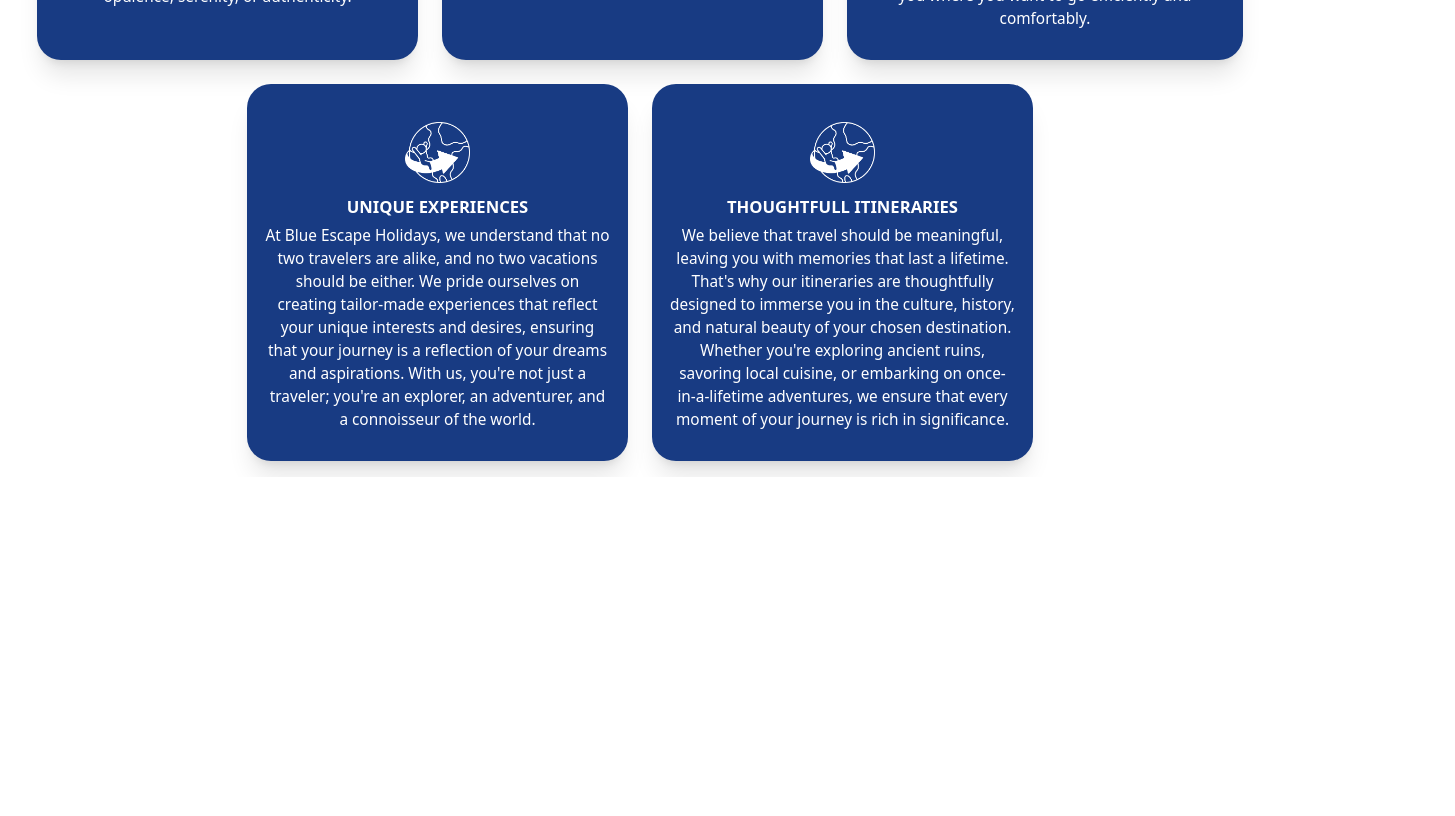
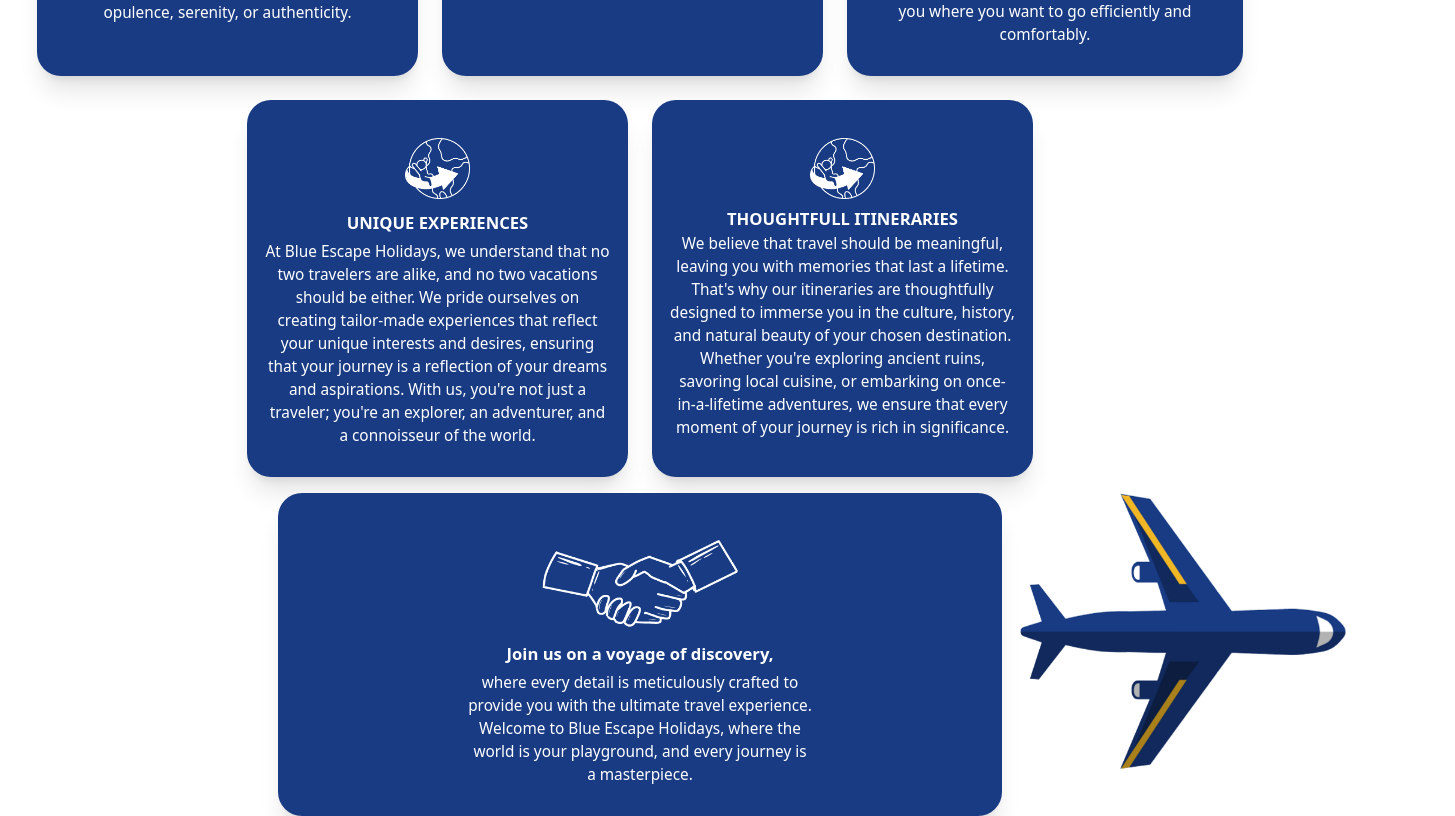
Before and after one commit to Krish1509/Blue-Escape, a React (Create React App) app: page / in a window 1280 px wide. Shown: the part 1160-1976 px from the top of the page, 1455 px wide, since content can reach past the window. Before the commit the page ends 1637 px from the top, so only its background shows below. Built offline with nearby package versions, Linux system fonts and the light colour scheme.

Commit message:
First commit

```diff
--- a/src/components/About.js
+++ b/src/components/About.js
@@ -8,15 +8,17 @@ import Itenaries from "../img/Itenaries.png";
 import Road from "../img/Road.png";
 import Transport from "../img/Transport.png";
 import Traveller from "../img/Traveller.png";
+import Expert from "../img/Expert.png";
+import Hand from "../img/Handshake-removebg-preview.png";
+import Plane from "../img/Plane-preview.png";
 import Unique from "../img/Unique.png";
-import Expert from "../img/Expert.png";
 import Flex from "../img/flex.png";
 
 function About() {
   return (
     <div className=" ">
       <div className="Page1 mx-6 lg:mx-20 flex flex-col justify-center  gap-6 ">
-        <div className="lg:flex lg:gap-8 lg:justify-between ">
+        <div className="lg:flex lg:gap-8 lg:justify-between mb-14 md:mb-4 ">
           <div className="">
             <div className="mt-10 lg:mt-16 flex left1 tracking-[2px] font-semibold mb-10">
               <span class="text-[7.6vw] rounded-full text-[#183B83] mr-6 border-l-4  border-[#183B83] py-2 lg:text-[3vw] animated-text4" />
@@ -49,7 +51,7 @@ function About() {
               <input
                 type="button"
                 value="LEARN MORE"
-                className="bg-[#F2B725]  cursor-pointer shadow-md  tracking-[2px] lg:text-[1.3vw] rounded-full text-[3vw] text-[#183c83] hover:border-[2px] border-none font-semibold p-[1%] px-[4%] "
+                className="bg-[#F2B725]  cursor-pointer shadow-md  tracking-[2px] lg:text-[1.3vw] rounded-full text-[3vw] text-[#183c83] hover:border-[2px] border-none font-semibold p-[2%] px-[5%] sm:p-[1%] sm:px-[4%] "
               />
             </div>
           </div>
@@ -92,12 +94,11 @@ function About() {
 
       <div className="flex justify-center flex-wrap gap-6 2xl:gap-10 mx-6 mt-[-30px]  m-4">
         <div className="bg-[#183B83]  rounded-3xl text-white flex flex-col items-center text-center text-[3.2vw]   py-[30px] px-[10px] min-[450px]:text-[2.8vw] md:text-[1.8vw] lg:text-[1.3vw] xl:text-[1.2vw] 2xl:text-[1.1vw] gap-1 shadow-xl">
-
           <img src={Hotel} alt="" className="w-[19%] my-2" />
           <h1 className="font-semibold text-[3.5vw] min-[450px]:text-[3vw] md:text-[2.3vw] lg:text-[1.5vw] xl:text-[1.3vw] 2xl:text-[1.2vw]">
             HANDPICKED HOTELS
           </h1>
-          <p className="w-[310px]  min-[450px]:w-[340px] md:w-[360px] lg:w-[380px] xl:w-[345px] xl:mx-2 2xl:w-[490px] 2xl:mx-3">
+          <p className="w-[300px] min-[450px]:w-[450px]  min-[650px]:w-[620px] md:w-[660px]     lg:w-[380px] xl:w-[345px] xl:mx-2 2xl:w-[490px] 2xl:mx-3">
             Our commitment to excellence is evident in every facet of our
             service. We handpick hotels that are more than just places to stay;
             they are havens of luxury, comfort, and character. Each property is
@@ -111,7 +112,7 @@ function About() {
           <h1 className="font-semibold text-[3.5vw] min-[450px]:text-[3vw] md:text-[2.3vw] lg:text-[1.5vw] xl:text-[1.3vw] 2xl:text-[1.2vw]">
             EXPERT GUIDES{" "}
           </h1>
-          <p className="w-[310px] min-[450px]:w-[340px] show md:w-[360px] lg:w-[380px]  xl:w-[345px] xl:mx-2 2xl:w-[490px] 2xl:mx-3">
+          <p className="w-[300px]min-[450px]:w-[450px]  min-[650px]:w-[620px] md:w-[660px]    show  lg:w-[380px]  xl:w-[345px] xl:mx-2 2xl:w-[490px] 2xl:mx-3">
             Our experienced guides are your local experts, passionate about
             sharing their knowledge and enthusiasm for the destinations we
             explore. They add depth and context to your journey, making each day
@@ -124,7 +125,7 @@ function About() {
           <h1 className="font-semibold text-[3.5vw] min-[450px]:text-[3vw] md:text-[2.3vw] lg:text-[1.5vw] xl:text-[1.3vw] 2xl:text-[1.2vw]">
             BEST TRANSPORTATION
           </h1>
-          <p className="w-[310px] min-[450px]:w-[340px] md:w-[360px] mx- lg:w-[380px] xl:w-[345px] xl:mx-2 2xl:w-[490px] 2xl:mx-3">
+          <p className="w-[300px]min-[450px]:w-[450px]  min-[650px]:w-[620px] md:w-[660px]      lg:w-[380px] xl:w-[345px] xl:mx-2 2xl:w-[490px] 2xl:mx-3">
             Efficiency and convenience are paramount when it comes to
             transportation. We take care of all the logistics, ensuring seamless
             transitions between destinations. Whether it's a private chauffeur,
@@ -139,7 +140,7 @@ function About() {
           <h1 className="font-semibold text-[3.5vw] min-[450px]:text-[3vw] md:text-[2.3vw] lg:text-[1.5vw] xl:text-[1.3vw] 2xl:text-[1.2vw]">
             UNIQUE EXPERIENCES
           </h1>
-          <p className="w-[310px] min-[450px]:w-[340px] md:w-[360px] lg:w-[380px] xl:w-[345px] xl:mx-2 2xl:w-[490px] 2xl:mx-3">
+          <p className="w-[300px]min-[450px]:w-[450px]  min-[650px]:w-[620px] md:w-[660px]    min-[650px]:w-[620px]  lg:w-[380px] xl:w-[345px] xl:mx-2 2xl:w-[490px] 2xl:mx-3">
             At Blue Escape Holidays, we understand that no two travelers are
             alike, and no two vacations should be either. We pride ourselves on
             creating tailor-made experiences that reflect your unique interests
@@ -150,11 +151,12 @@ function About() {
         </div>
 
         <div className="bg-[#183B83]  rounded-3xl text-white flex flex-col items-center text-center text-[3.2vw]   py-[30px] px-[10px] min-[450px]:text-[2.8vw] md:text-[1.8vw] lg:text-[1.3vw] xl:text-[1.2vw] 2xl:text-[1.1vw] gap-1 shadow-xl">
-          <img src={Itenaries} alt="" className="w-[18%] my-2" />
+          <div className="flex flex-col items-center text-center z-10">
+          <img src={Itenaries} alt="" className="w-[18%] my-2 " />
           <h1 className="font-semibold text-[3.5vw] min-[450px]:text-[3vw] md:text-[2.3vw] lg:text-[1.5vw] xl:text-[1.3vw] 2xl:text-[1.2vw]">
             THOUGHTFULL ITINERARIES
           </h1>
-          <p className="w-[310px] min-[450px]:w-[340px] md:w-[360px] lg:w-[380px] xl:w-[345px] xl:mx-2 2xl:w-[490px] 2xl:mx-3">
+          <p className="w-[300px]min-[450px]:w-[450px]  min-[650px]:w-[620px] md:w-[660px]     lg:w-[380px] xl:w-[345px] xl:mx-2 2xl:w-[490px] 2xl:mx-3">
             We believe that travel should be meaningful, leaving you with
             memories that last a lifetime. That's why our itineraries are
             thoughtfully designed to immerse you in the culture, history, and
@@ -163,9 +165,53 @@ function About() {
             once-in-a-lifetime adventures, we ensure that every moment of your
             journey is rich in significance.
           </p>
+          </div>
+      </div>
+        {/* <div className="flex justify-center z-[-1] ">
+              <img
+                src={Traveller}
+                className=" w-[30vw] ml-[px]  z-10 rightTow  "
+                alt="logo"
+              />
+              <img
+                src={Road}
+                className="  w-[30vw] ml-[-50px] leftTow "
+                alt="logo"
+              />
+            </div> */}
         </div>
-      </div>
 
+      <div className="my-[9%]  min-[850px]:hidden  lg:mt-[15%] xl:mt-[11%] 2xl:w-[55%] ">
+            <div className="flex justify-center  ">
+              <img
+                src={Traveller}
+                className=" w-[40vw] ml-[px]  z-10 right  "
+                alt="logo"
+              />
+              <img
+                src={Road}
+                className="  w-[40vw] ml-[-50px] left "
+                alt="logo"
+              />
+            </div>
+          </div>
+
+      <div className="page-3 flex justify-center f">
+        <div className="bg-[#183B83] down mx-5 flex-item2 z-10 rounded-3xl text-white flex items-center text-center flex-col  text-[4vw]   py-[30px] px-[10px] min-[450px]:text-[2.8vw] md:text-[1.8vw] lg:text-[1.3vw] xl:text-[1.2vw] 2xl:text-[1.1vw] gap-1 shadow-xl">
+          <img src={Hand} alt="" className="w-[28%] my-2" />
+          <h1 className="font-semibold text-[5.5vw] min-[450px]:text-[3vw] md:text-[2.3vw] lg:text-[1.5vw] xl:text-[1.3vw] 2xl:text-[1.2vw]">
+            Join us on a voyage of discovery,
+          </h1>
+          <p className="w-[300px] min-[450px]:w-[340px]  lg:w-[380px] xl:w-[345px] xl:mx-2 2xl:w-[490px] 2xl:mx-3">
+            where every detail is meticulously crafted to provide you with the
+            ultimate travel experience. Welcome to Blue Escape Holidays, where
+            the world is your playground, and every journey is a masterpiece.
+          </p>
+        </div>
+        <div className="absolute flex-item  flex justify-center z-0">
+          <img src={Plane} alt="" srcset="" className=" w-[60%]" />
+        </div>
+       </div>
     </div>
   );
 }
--- a/src/index.css
+++ b/src/index.css
@@ -13,6 +13,33 @@
       transform: translateX(0%);
     }
   }
+
+
+  .leftTow {
+    animation: slideRightToLeft 8s 3;
+  }
+  @keyframes slideRightToLeft {
+    0% {
+      transform: translateX(-50%);
+    }
+    100% {
+      transform: translateX(0%);
+    }
+  }
+
+  .rightTow {
+    animation: slideLeftToRight 8s 3;
+  }
+  @keyframes slideLeftToRight {
+    0% {
+      transform: translateX(150%);
+    }
+    100% {
+      transform: translateX(0%);
+    }
+  }
+
+
   .left1 {
     animation: slideRightToLeft 2s 1;
   }
@@ -201,3 +228,38 @@
 /* ::-webkit-scrollbar-thumb:hover {
   background: #183B83;  */
 /* } */
+
+.flex-container {
+  display: flex;
+  flex-direction: column;
+  align-items: center;
+  justify-content: flex-start; /* Start from the top */
+  height: 300px; /* Set a fixed height for the container */
+}
+
+.flex-item {
+  animation: moveRight 5s forwards;
+}
+
+@keyframes moveRight {
+  0% {
+    transform: translateX(-100%); /* Move the items to the left of the container */
+    opacity: 0; /* Initially hide the items */
+  }
+  100% {
+    transform: translateX(100%); /* Move the items back to their original position */
+    opacity: 1; /* Make the items fully visible */
+  }
+}
+.flex-item2 {
+  animation: op 5s forwards;
+}
+
+@keyframes op {
+  0% {
+    opacity: 0; /* Initially hide the items */
+  }
+  100% {
+    opacity: 1; /* Make the items fully visible */
+  }
+}
--- a/tailwind.config.js
+++ b/tailwind.config.js
@@ -4,6 +4,18 @@ module.exports = {
     "./src/**/*.{js,jsx,ts,tsx}",
   ],
   theme: {
+   theme: {
+    screens: {
+      'tablet': '851px',
+      // =>
+
+      'laptop': '1024px',
+      // => @media (min-width: 1024px) { ... }
+
+      'desktop': '1280px',
+      // => @media (min-width: 1280px) { ... }
+    },
+  },
     extend: {},
 
   },
```
Also changed, not shown: src/img/Handshake-removebg-preview.png (added), src/img/Plane-preview.png (added).
